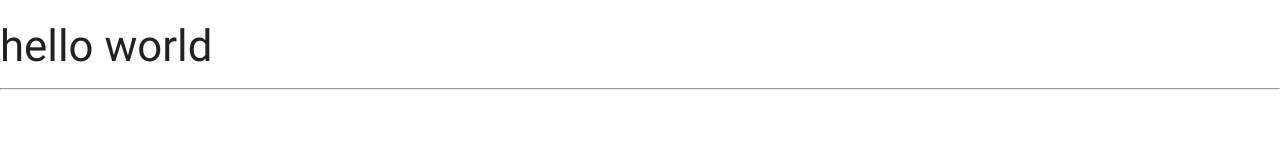
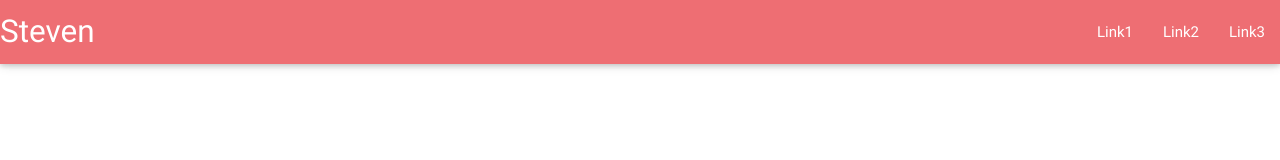
Before and after one commit to sycLin/sycLin.github.io, a plain HTML site: page index.html in a window 1280 px wide. Drawn offline with nearby package versions, Linux system fonts and the light colour scheme.

Commit message:
+ navigation bar prototype

```diff
--- a/index.html
+++ b/index.html
@@ -3,6 +3,10 @@
 <html>
 <head>
 	<title>sycLin</title>
+	<meta charset="UTF-8">
+	<meta name="keywords" content="sycLin, StevenLin, Steven, NTU, CSIE">
+	<meta name="description" content="Steven's personal website">
+	<meta name="author" content="Steven YuChih Lin">
 	<!-- import Google Icon Font -->
 	<link href="http://fonts.googleapis.com/icon?family=Material+Icons" rel="stylesheet">
 	<!-- import materialize.css -->
@@ -14,9 +18,18 @@
 	<!-- import jQuery before materialize.js -->
 	<script type="text/javascript" src="https://code.jquery.com/jquery-2.1.1.min.js"></script>
 	<script type="text/javascript" src="assets/js/materialize.min.js"></script>
-	<div>
-		<h3>hello world</h3>
+	<!-- navigation bar -->
+	<div class="navbar-fixed">
+		<nav>
+			<div class="nav-wrapper">
+				<a href="#" class="brand-logo">Steven</a>
+				<ul id="nav-mobile" class="right hide-on-med-and-down">
+					<li><a href="#">Link1</a></li>
+					<li><a href="#">Link2</a></li>
+					<li><a href="#">Link3</a></li>
+				</ul>
+			</div>
+		</nav>
 	</div>
-	<hr />
 </body>
 </html>
```
